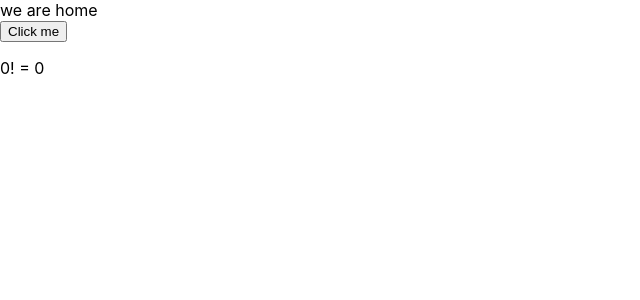
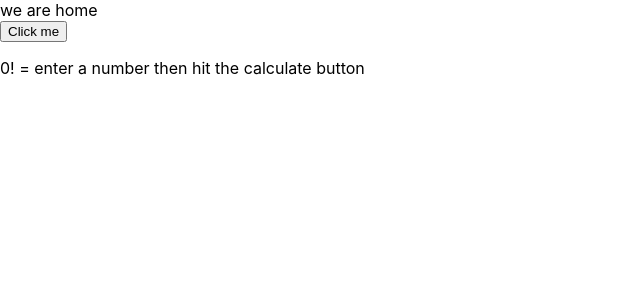
Before and after one commit to HassanBahati/outbox-code-challenge--client, a React (Create React App) app: page / in a window 1280 px wide. Shown: the top 300 px of the page, without its empty margins (0-640 px from the left). Built offline with nearby package versions, Linux system fonts and the light colour scheme.

Commit message:
added conditional rendering to result

```diff
--- a/src/components/Factorial/Factorial.jsx
+++ b/src/components/Factorial/Factorial.jsx
@@ -25,7 +25,7 @@ function Factorial() {
     <div>
       <button onClick={handleClick}>Click me</button>
       <p>
-        {challenge}! = {result}
+        {challenge}! = {result === challenge ? 'enter a number then hit the calculate button' : result }
       </p>
     </div>
   );
```
